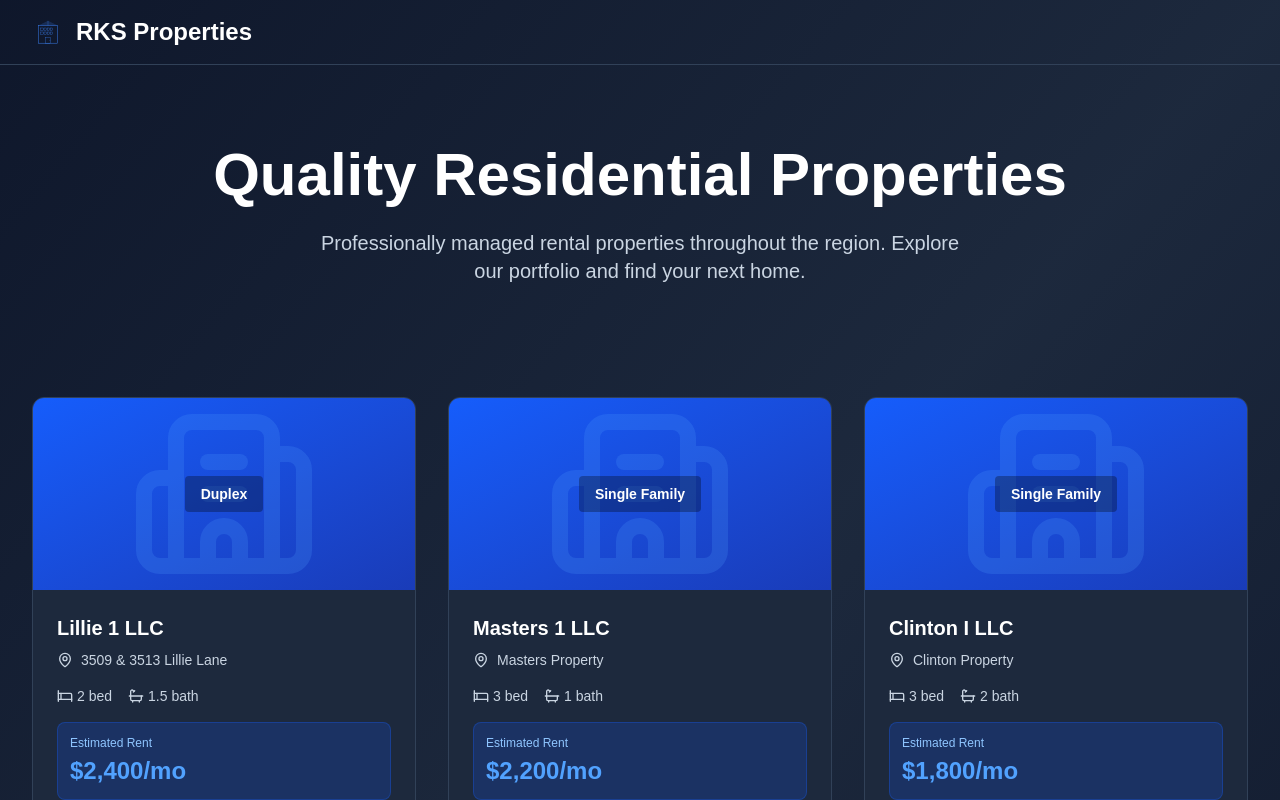
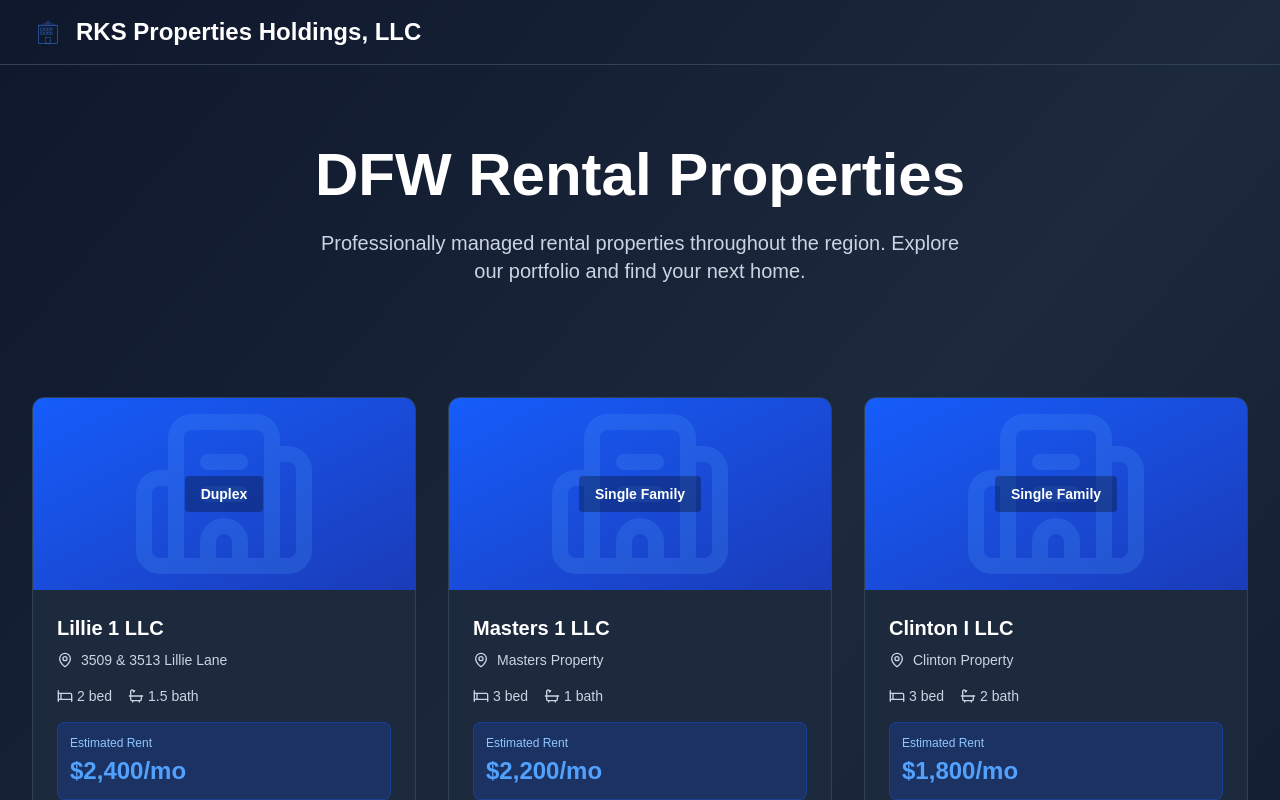
Before and after one commit to rslaten-git/holdings, a Next.js app: page / in a window 1280 px wide. Shown: the top 800 px of the page. Built offline with nearby package versions, Linux system fonts and the light colour scheme.

Commit message:
Update: RKS Properties Holdings, LLC header and DFW Rental Properties hero text

```diff
--- a/src/app/layout.tsx
+++ b/src/app/layout.tsx
@@ -6,8 +6,8 @@ const geist = Geist({ variable: "--font-geist-sans" });
 const geistMono = Geist_Mono({ variable: "--font-geist-mono" });
 
 export const metadata: Metadata = {
-  title: "RKS Properties | Residential Rentals",
-  description: "Premium residential properties available for lease",
+  title: "RKS Properties Holdings, LLC | DFW Rentals",
+  description: "DFW rental properties available for lease",
 };
 
 export default function RootLayout({
--- a/src/app/page.tsx
+++ b/src/app/page.tsx
@@ -13,14 +13,14 @@ export default function Home() {
       <header className="border-b border-slate-700">
         <nav className="max-w-7xl mx-auto px-4 sm:px-6 lg:px-8 py-4 flex items-center gap-3">
           <img src="/rks-logo.svg" alt="RKS" className="w-8 h-8" />
-          <h1 className="text-2xl font-bold text-white">RKS Properties</h1>
+          <h1 className="text-2xl font-bold text-white">RKS Properties Holdings, LLC</h1>
         </nav>
       </header>
 
       {/* Hero */}
       <section className="max-w-7xl mx-auto px-4 sm:px-6 lg:px-8 py-20 text-center">
         <h2 className="text-5xl md:text-6xl font-bold text-white mb-6">
-          Quality Residential Properties
+          DFW Rental Properties
         </h2>
         <p className="text-xl text-slate-300 mb-8 max-w-2xl mx-auto">
           Professionally managed rental properties throughout the region.
--- a/src/app/properties/[slug]/page.tsx
+++ b/src/app/properties/[slug]/page.tsx
@@ -31,7 +31,7 @@ export default function PropertyDetail() {
         <nav className="max-w-7xl mx-auto px-4 sm:px-6 lg:px-8 py-4 flex justify-between items-center">
           <div className="flex items-center gap-3">
             <img src="/rks-logo.svg" alt="RKS" className="w-8 h-8" />
-            <h1 className="text-2xl font-bold text-white">RKS Properties</h1>
+            <h1 className="text-2xl font-bold text-white">RKS Properties Holdings, LLC</h1>
           </div>
           <Link href="/" className="text-blue-400 hover:text-blue-300 transition-colors text-sm">
             ← All Properties
```
